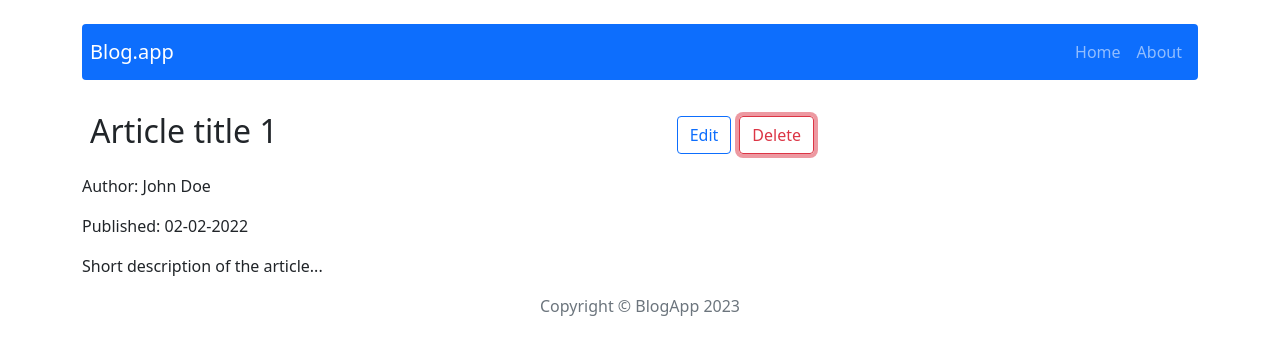
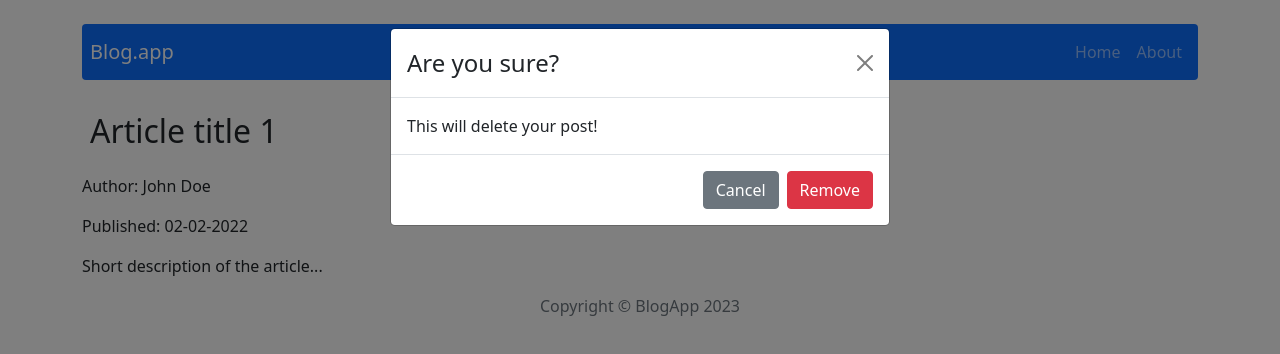
Before and after one commit to BoloMaster7/react-blog, a React (Create React App) app: page /post/1 in a window 1280 px wide. Both pictures are taken after a click on the button "Delete". Shown: the top 354 px of the page. Built offline with nearby package versions, Linux system fonts and the light colour scheme.

Commit message:
modal finished

```diff
--- a/src/components/pages/SinglePost/SinglePost.js
+++ b/src/components/pages/SinglePost/SinglePost.js
@@ -5,9 +5,13 @@ import { getPostById } from '../../../redux/postsRedux';
 import { Button } from 'react-bootstrap';
 import { useDispatch } from 'react-redux';
 import { removePost } from '../../../redux/postsRedux';
+import { Link } from 'react-router-dom';
+//import RemovePostModal from '../../features/RemovePostModal/RemovePostModal';
+import { useState } from 'react';
+import { Modal } from 'react-bootstrap';
+import { Navigate } from 'react-router-dom';
 
-
-const SinglePost = ()  => {
+const SinglePost = (props)  => {
   const { id } = useParams();
   const postsData = useSelector(state => getPostById(state, id))
 
@@ -15,11 +19,16 @@ const SinglePost = ()  => {
 
   const deletePost = (e) => {
     e.preventDefault();
-    dispatch(removePost(id));
+   dispatch(removePost(id));
   };
 
+  const [show, setShow] = useState(false);
 
+  const handleClose = () => setShow(false);
+  const handleShow = () => setShow(true)
 
+  if(!postsData) return <Navigate to="/" />
+  else
   return (
     <div className='col-md-8'>
      <header className='d-flex justify-content-between mt-2 mb-2 p-2' >
@@ -28,12 +37,32 @@ const SinglePost = ()  => {
           </h2>
           <div>
           <Button variant="btn btn-outline-primary m-1" a href='/post/edit/id' >Edit</Button>
-          <Button variant="btn btn-outline-danger m-1">Delete</Button>
+          <Link key={props.id} to={'/post/edit/' + props.id}>
+          <Button variant="primary">Read more</Button>
+        </Link>
+          <Button variant="btn btn-outline-danger m-1" onClick={handleShow}
+        >Delete</Button>
+
+      <Modal show={show} onHide={handleClose}>
+        <Modal.Header closeButton>
+          <Modal.Title>Are you sure?</Modal.Title>
+        </Modal.Header>
+        <Modal.Body>This will delete your post!</Modal.Body>
+        <Modal.Footer>
+          <Button variant="secondary" onClick={handleClose}>
+            Cancel
+          </Button>
+          <Button variant="danger" onClick={deletePost}>Remove</Button>
+        </Modal.Footer>
+      </Modal>
           </div >
           </header>
           <p>Author: {postsData.author}</p>
           <p>Published: {postsData.publishedDate}</p>
           <p >{postsData.shortDescription}</p>
+
+
+
     </div>
   );
 };
```
Also changed, not shown: src/components/features/RemovePostModal/RemovePostModal.js (+8 -11 lines).
